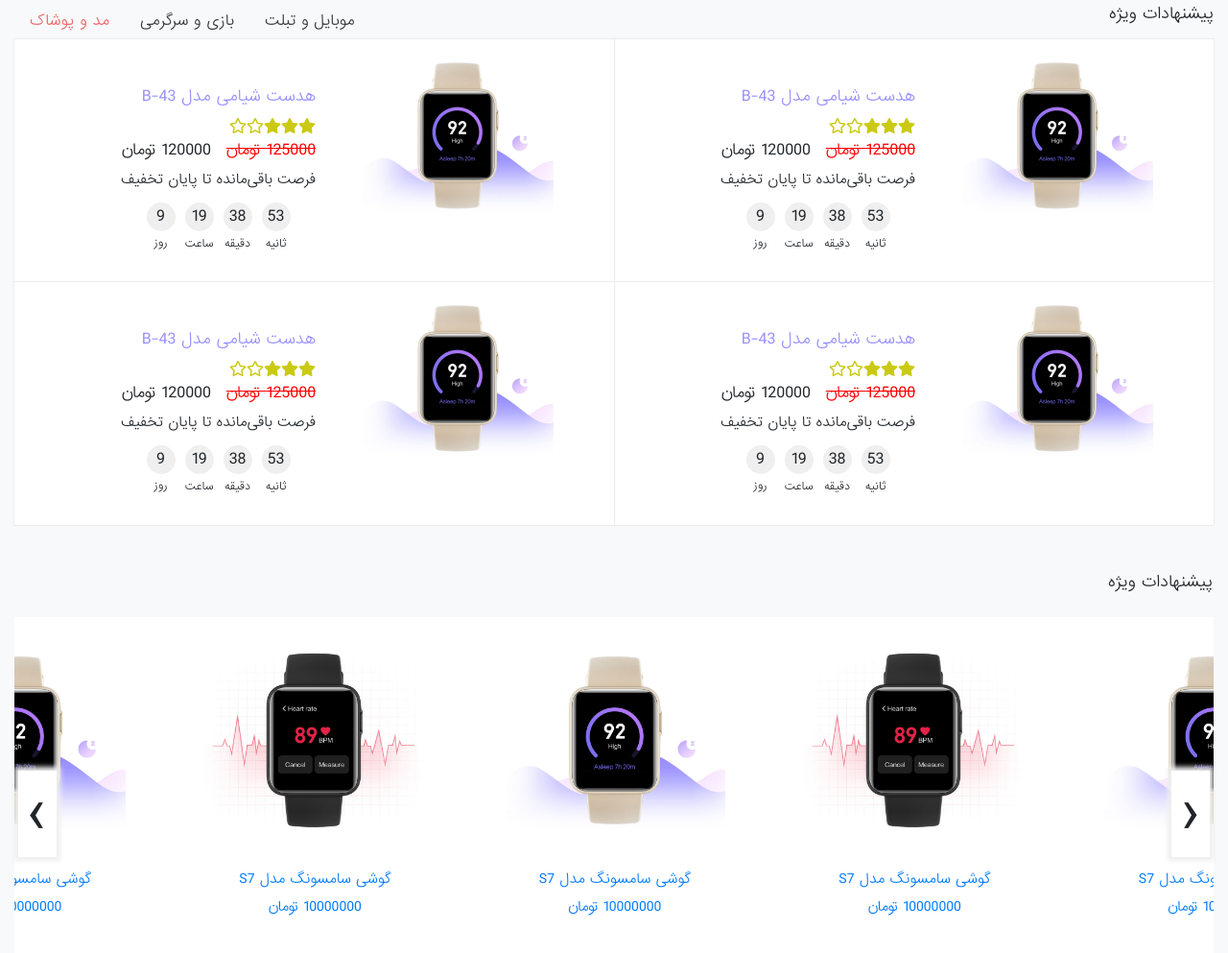
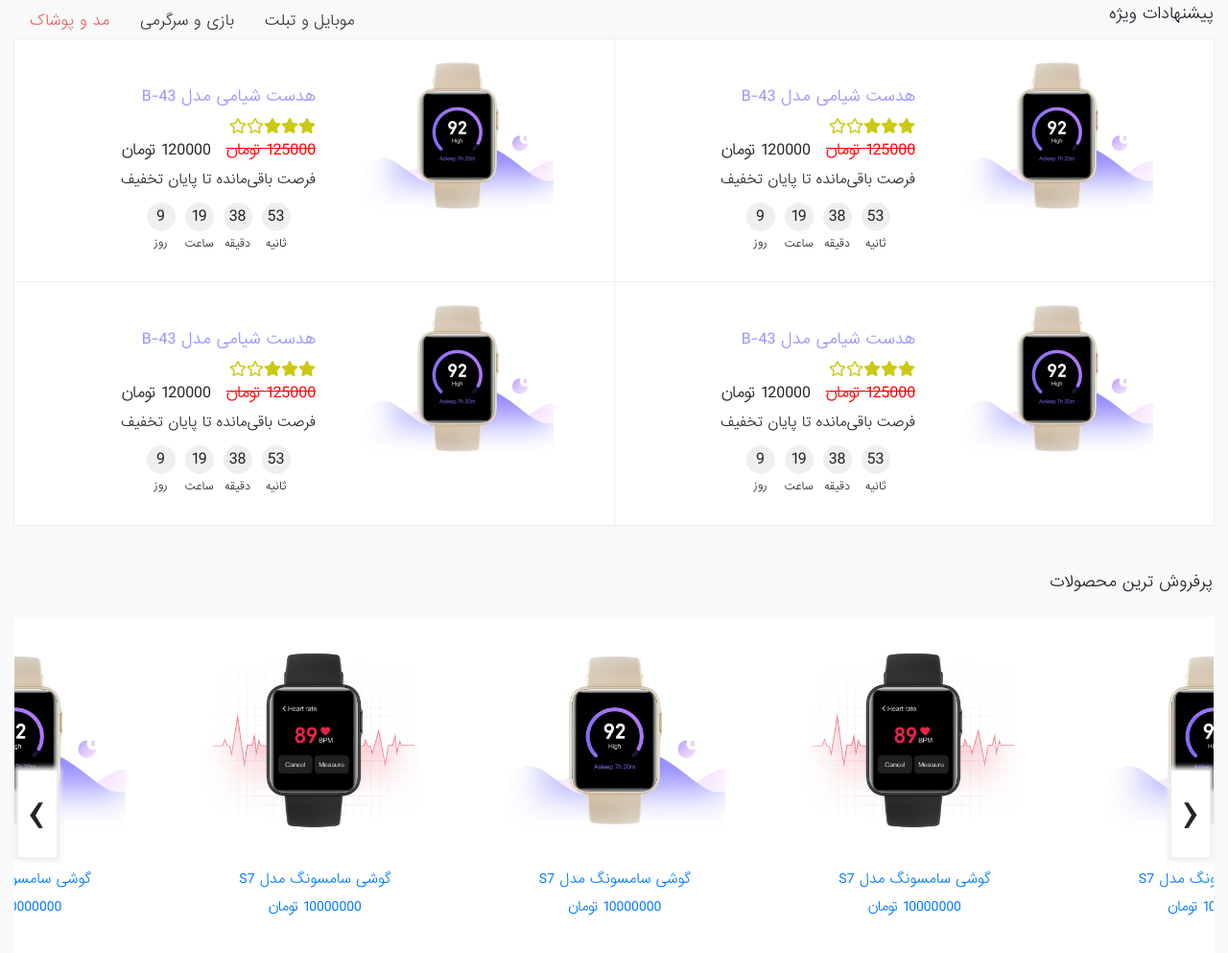
Before and after one commit to esmailireza/ecommerce-template-with-bootstrap, a plain HTML site: page index.html in a window 1280 px wide. Shown: the part 1186-2179 px from the top of the page at 96% size. Drawn offline with nearby package versions, Linux system fonts and the light colour scheme; files whose address does not match are found by name.

Commit message:
change carousel title

```diff
--- a/index.html
+++ b/index.html
@@ -1136,7 +1136,7 @@
 
       <div class="row">
         <div class="col-sm-12">
-          <p class="position-absolute offer-section-title ml-3">پیشنهادات ویژه</p>
+          <p class="position-absolute offer-section-title ml-3">پرفروش ترین محصولات</p>
           <div class="owl-carousel bg-white position-relative mt-5">
             <a href="#" class="text-decoration-none">
             <div style="background-color: antiquewhite;" class="custom-box-shadow-card">
```
